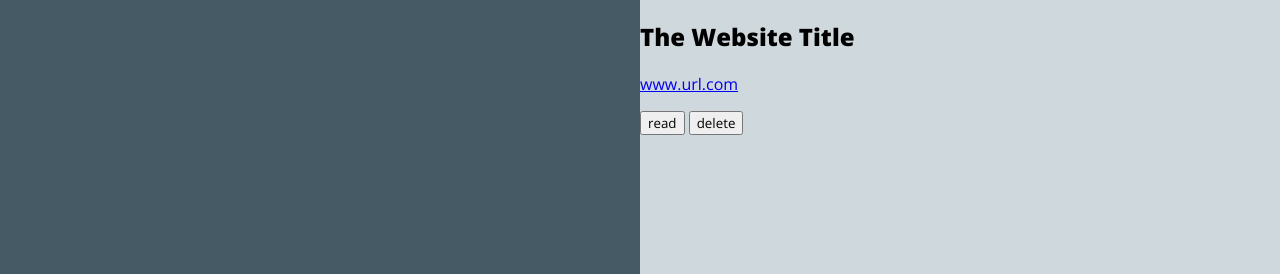
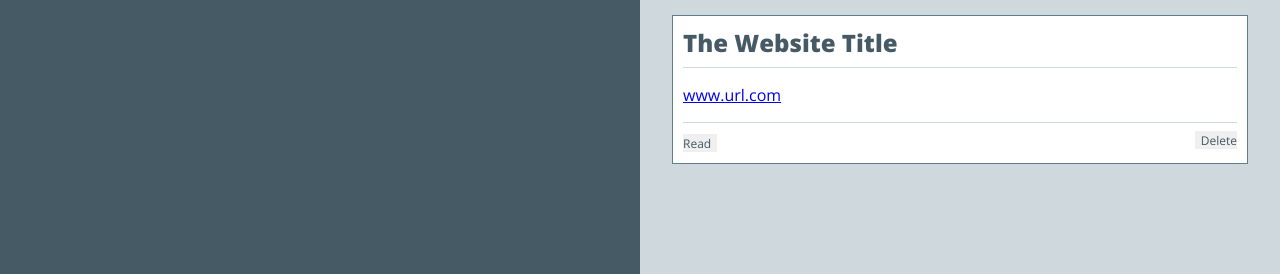
Before and after one commit to CamBuscher/Linked-List-React-1, a plain HTML site: page index.html in a window 1280 px wide. Shown: the top 274 px of the page. Drawn offline with nearby package versions, Linux system fonts and the light colour scheme.

Commit message:
Style the list area of page

```diff
--- a/index.html
+++ b/index.html
@@ -20,12 +20,14 @@
     </section>
   </main>
     <section id="list-area">
-      <article>
+      <article class="list-item">
         <h2>The Website Title</h2>
+        <hr>
         <p><a href ="www.url.com" target="_blank">
         www.url.com</a></p>
-        <button class="read-button">read</button>
-        <button class="delete-button">delete</button>
+        <hr>
+        <button class="read-button">Read</button>
+        <button class="delete-button">Delete</button>
       </article>
     </section>
 </body>
--- a/style.css
+++ b/style.css
@@ -34,6 +34,13 @@ h1 {
   margin-bottom: 30px;
 }
 
+h2 {
+  color: #455A64;
+  margin-top: 0px;
+  margin-bottom: 8px;
+  font-weight: 600;
+}
+
 input {
   width: 90%;
   height: 35px;
@@ -45,13 +52,51 @@ input {
 
 input::placeholder {
   color: #BBBDBF;
+
+}
+
+hr {
+  background: #CFD8DC;
+  height: 1px;
+  border: 0px;
 }
 
 .logo {
-    height: 75px;
-    width: 75px;
-    vertical-align: middle;
-    margin-top: -5px;
+  height: 75px;
+  width: 75px;
+  vertical-align: middle;
+  margin-top: -5px;
+}
+
+.list-item {
+  width: 90%;
+  background-color: #fff;
+  border: solid 1.5px #607D8B;
+  margin: auto;
+  padding: 10px;
+  box-sizing: border-box;
+  margin-top: 15px;
+}
+
+.read-button {
+  border: none;
+  color: #455864;
+  text-decoration: underline;
+  text-decoration-color: #F2F4F4;
+  padding-left: 0px;
+  padding-bottom: 0px;
+  font-size: 12px;
+}
+
+.delete-button {
+  border: none;
+  color: #455864;
+  text-decoration: underline;
+  text-decoration-color: #F2F4F4;
+  padding-right: 0px;
+  padding-bottom: 0px;
+  font-size: 12px;
+  float: right;
 }
 
 #list-area {
```
